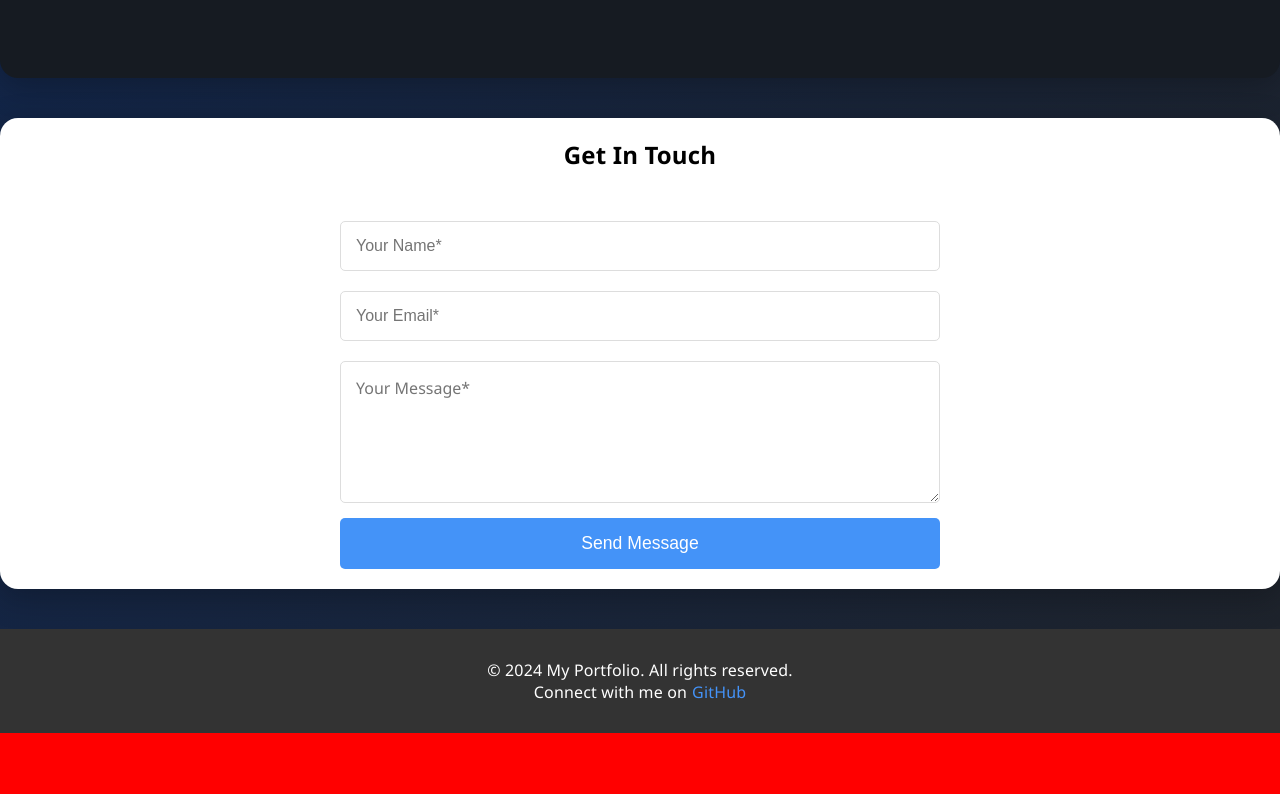
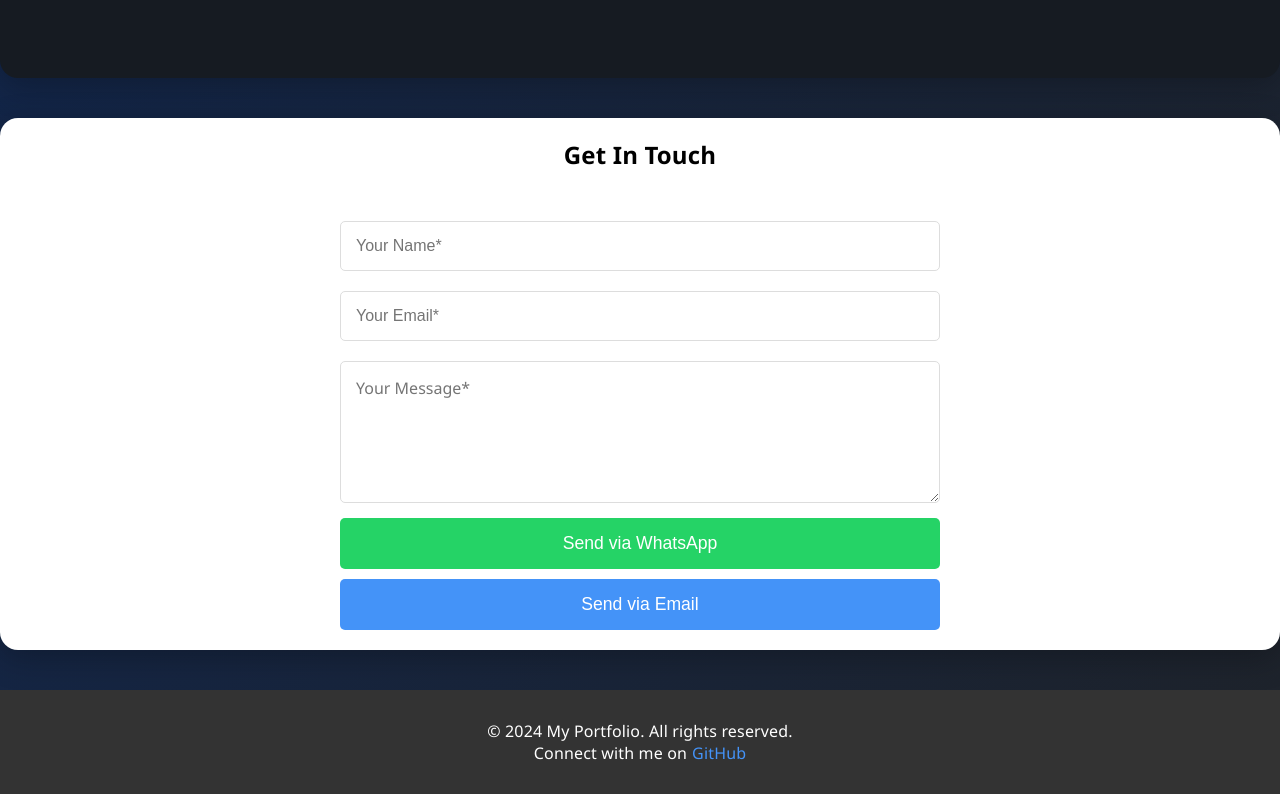
Before and after one commit to rezasdsju/portfolio, a React (Create React App) app: page / in a window 1280 px wide. Shown: the part 1685-2479 px from the top of the page. Before the commit the page ends 2418 px from the top, so only its background shows below. Built offline with nearby package versions, Linux system fonts and the light colour scheme.

Commit message:
whatsapp email

```diff
--- a/src/components/Contact.jsx
+++ b/src/components/Contact.jsx
@@ -14,19 +14,31 @@ const Contact = () => {
     });
   };
 
-  const handleSubmit = (e) => {
+  // Replace with your WhatsApp number (with country code, e.g. 8801XXXXXXXXX)
+  const whatsappNumber = '8801722292603';
+  // Replace with your email
+  const yourEmail = 'rezaul2002104@gmail.com';
+
+  const handleWhatsApp = (e) => {
     e.preventDefault();
-    console.log('Form submitted:', formData);
-    // Reset form
-    setFormData({ name: '', email: '', message: '' });
-    alert('Thank you for your message!');
+    const text = `Name: ${formData.name}%0AEmail: ${formData.email}%0AMessage: ${formData.message}`;
+    window.open(`https://wa.me/${whatsappNumber}?text=${text}`, '_blank');
+  };
+
+  const handleEmail = (e) => {
+    e.preventDefault();
+    const subject = encodeURIComponent('Contact Form Message');
+    const body = encodeURIComponent(
+      `Name: ${formData.name}\nEmail: ${formData.email}\nMessage: ${formData.message}`
+    );
+    window.location.href = `mailto:${yourEmail}?subject=${subject}&body=${body}`;
   };
 
   return (
     <section id="contact" style={{ padding: '20px 20px', backgroundColor: 'white' }}>
       <div style={{ maxWidth: '600px', margin: '0 auto' }}>
         <h2 style={{ textAlign: 'center', marginBottom: '40px', color: 'black' }}>Get In Touch</h2>
-        <form onSubmit={handleSubmit}>
+        <form>
           <input
             type="text"
             name="name"
@@ -41,7 +53,6 @@ const Contact = () => {
               border: '1px solid #ddd',
               borderRadius: '5px',
               fontSize: '1em'
-
             }}
           />
           <input
@@ -78,7 +89,23 @@ const Contact = () => {
             }}
           ></textarea>
           <button
-            type="submit"
+            onClick={handleWhatsApp}
+            style={{
+              width: '100%',
+              padding: '15px',
+              backgroundColor: '#25D366',
+              color: 'white',
+              border: 'none',
+              borderRadius: '5px',
+              fontSize: '1.1em',
+              cursor: 'pointer',
+              marginBottom: '10px'
+            }}
+          >
+            Send via WhatsApp
+          </button>
+          <button
+            onClick={handleEmail}
             style={{
               width: '100%',
               padding: '15px',
@@ -90,7 +117,7 @@ const Contact = () => {
               cursor: 'pointer'
             }}
           >
-            Send Message
+            Send via Email
           </button>
         </form>
       </div>
```
